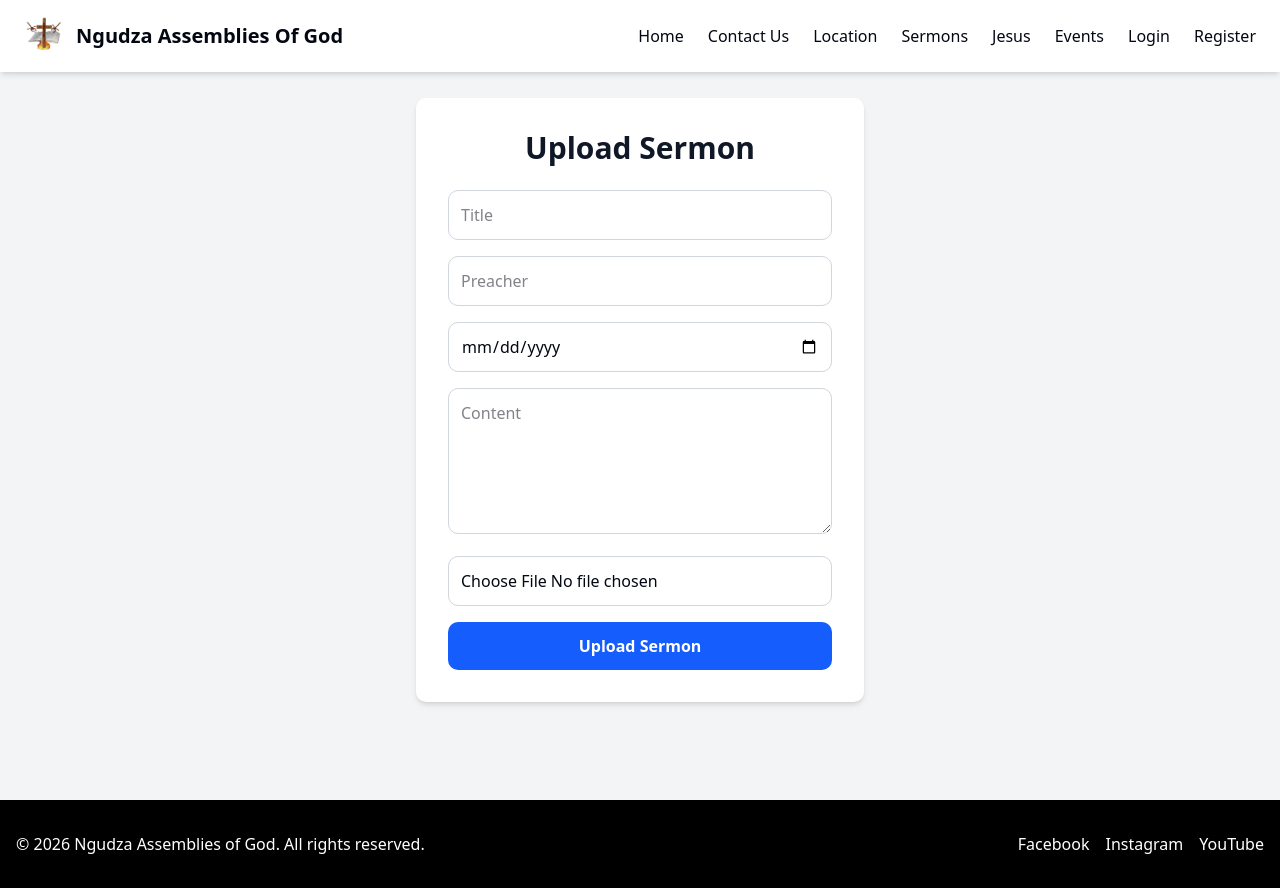
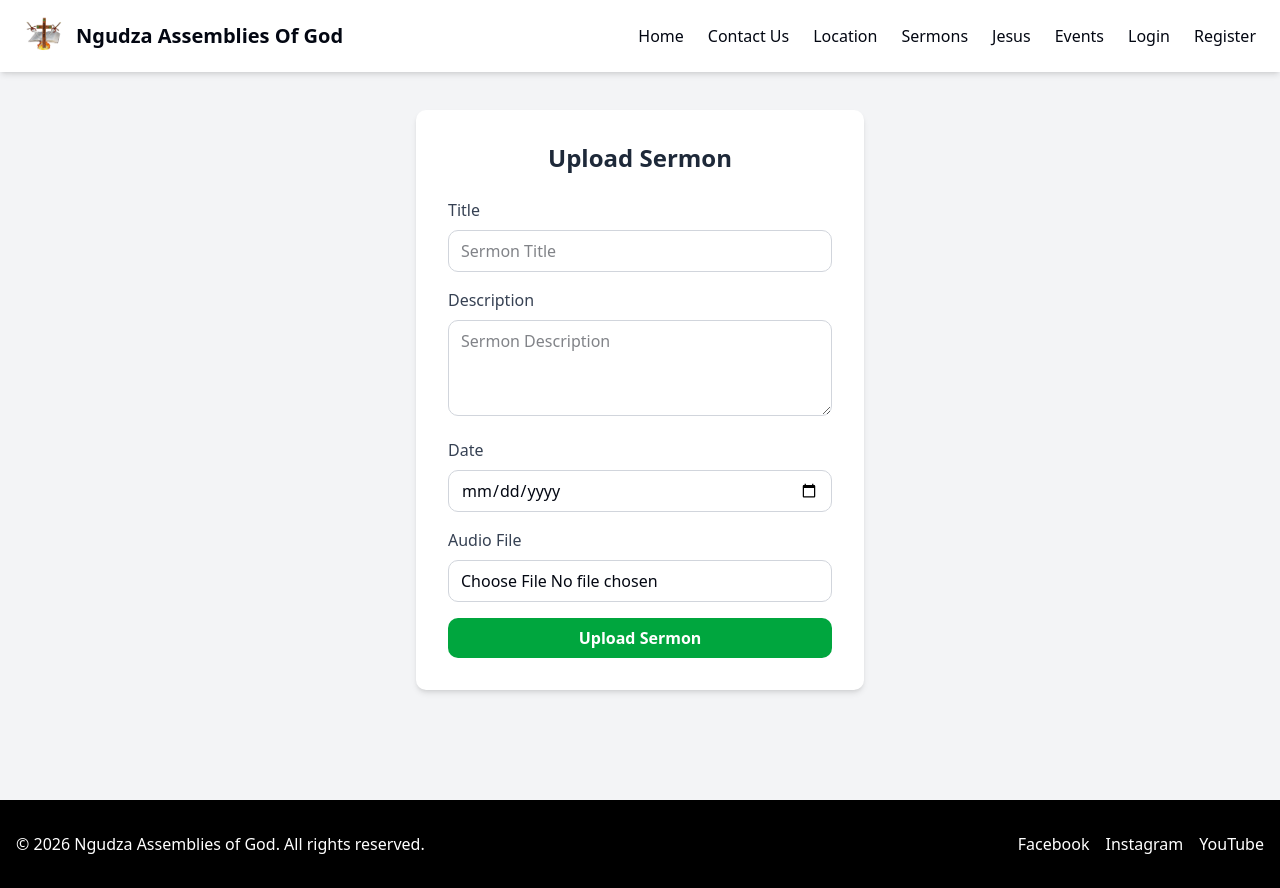
Before and after one commit to MphoJr/NAOG_Frontend, a React (Vite) app: page /Upload in a window 1280 px wide. Built offline with nearby package versions, Linux system fonts and the light colour scheme.

Commit message:
sermons configs

```diff
--- a/src/pages/AdminDashboard.jsx
+++ b/src/pages/AdminDashboard.jsx
@@ -24,7 +24,7 @@ export default function AdminDashboard() {
           </button>
 
           <button
-            onClick={() => navigate("/admin/sermons")}
+            onClick={() => navigate("/Upload")}
             className="w-full bg-green-600 text-white py-3 rounded-lg font-semibold hover:bg-green-700 transition"
           >
             Upload Sermons
--- a/src/pages/EventsList.jsx
+++ b/src/pages/EventsList.jsx
@@ -24,8 +24,8 @@ export default function EventsList() {
 
   return (
     <main className="min-h-screen bg-gray-100 flex items-center justify-center p-6">
-      <div className="w-full max-w-2xl bg-white rounded-lg shadow-md p-8">
-        <h1 className="text-2xl font-bold text-gray-800 mb-6 text-center">
+      <div className="w-full max-w-6xl bg-white rounded-lg shadow-md p-8">
+        <h1 className="text-4xl font-bold text-gray-800 mb-6 text-center">
           Events List
         </h1>
 
--- a/src/pages/UploadSermons.jsx
+++ b/src/pages/UploadSermons.jsx
@@ -1,14 +1,13 @@
+import { useState } from "react";
 import axios from "axios";
-import { useState } from "react";
 
-export default function UploadSermon() {
-  const [form, setForm] = useState({
+export default function UploadSermons() {
+  const [sermonData, setSermonData] = useState({
     title: "",
-    preacher: "",
+    description: "",
     date: "",
-    content: "",
+    audio: null,
   });
-  const [audio, setAudio] = useState(null);
   const [status, setStatus] = useState({
     loading: false,
     message: "",
@@ -16,7 +15,12 @@ export default function UploadSermon() {
   });
 
   const handleChange = (e) => {
-    setForm({ ...form, [e.target.name]: e.target.value });
+    const { name, value, files } = e.target;
+    if (name === "audio") {
+      setSermonData({ ...sermonData, audio: files[0] });
+    } else {
+      setSermonData({ ...sermonData, [name]: value });
+    }
   };
 
   const handleUpload = async (e) => {
@@ -25,18 +29,18 @@ export default function UploadSermon() {
 
     try {
       const token = localStorage.getItem("token");
+
       const formData = new FormData();
+      formData.append("title", sermonData.title);
+      formData.append("description", sermonData.description);
+      formData.append("date", sermonData.date);
+      formData.append("audio", sermonData.audio);
 
-      // Append text fields
-      Object.entries(form).forEach(([key, value]) =>
-        formData.append(key, value),
-      );
-
-      // Append audio file
-      if (audio) formData.append("audio", audio);
-
-      const res = await axios.post("http://localhost:3000/sermons", formData, {
-        headers: { Authorization: `Bearer ${token}` },
+      await axios.post("http://localhost:3000/sermons", formData, {
+        headers: {
+          Authorization: `Bearer ${token}`,
+          "Content-Type": "multipart/form-data",
+        },
       });
 
       setStatus({
@@ -44,90 +48,95 @@ export default function UploadSermon() {
         message: "Sermon uploaded successfully!",
         error: "",
       });
-      setForm({ title: "", preacher: "", date: "", content: "" });
-      setAudio(null);
+      setSermonData({ title: "", description: "", date: "", audio: null });
     } catch (err) {
       console.error("Error uploading sermon:", err);
       setStatus({
         loading: false,
         message: "",
-        error: "Upload failed. Please try again.",
+        error: "Upload failed. Check backend logs.",
       });
     }
   };
 
   return (
-    <main className="w-full min-h-screen bg-gray-100 flex items-center justify-center px-4">
-      <div className="w-full max-w-md bg-white rounded-lg shadow-md p-6 sm:p-8">
-        <h2 className="text-2xl sm:text-3xl font-bold text-center text-gray-900 mb-6">
+    <main className="min-h-screen bg-gray-100 flex items-center justify-center p-6">
+      <div className="w-full max-w-md bg-white rounded-lg shadow-md p-8">
+        <h1 className="text-2xl font-bold text-gray-800 mb-6 text-center">
           Upload Sermon
-        </h2>
+        </h1>
 
         <form onSubmit={handleUpload} className="space-y-4">
+          <div>
+            <label className="block text-gray-700 font-medium mb-2">
+              Title
+            </label>
             <input
               type="text"
               name="title"
-            value={form.title}
+              value={sermonData.title}
               onChange={handleChange}
-            placeholder="Title"
+              className="w-full border border-gray-300 rounded-lg px-3 py-2 focus:ring-2 focus:ring-green-500"
+              placeholder="Sermon Title"
               required
-            className="w-full border border-gray-300 rounded-lg p-3 focus:ring-2 focus:ring-blue-500"
             />
-          <input
-            type="text"
-            name="preacher"
-            value={form.preacher}
+          </div>
+
+          <div>
+            <label className="block text-gray-700 font-medium mb-2">
+              Description
+            </label>
+            <textarea
+              name="description"
+              value={sermonData.description}
               onChange={handleChange}
-            placeholder="Preacher"
+              className="w-full border border-gray-300 rounded-lg px-3 py-2 h-24 focus:ring-2 focus:ring-green-500"
+              placeholder="Sermon Description"
               required
-            className="w-full border border-gray-300 rounded-lg p-3 focus:ring-2 focus:ring-blue-500"
             />
+          </div>
+
+          <div>
+            <label className="block text-gray-700 font-medium mb-2">Date</label>
             <input
               type="date"
               name="date"
-            value={form.date}
+              value={sermonData.date}
               onChange={handleChange}
+              className="w-full border border-gray-300 rounded-lg px-3 py-2 focus:ring-2 focus:ring-green-500"
               required
-            className="w-full border border-gray-300 rounded-lg p-3 focus:ring-2 focus:ring-blue-500"
             />
-          <textarea
-            name="content"
-            value={form.content}
-            onChange={handleChange}
-            placeholder="Content"
-            rows="5"
-            required
-            className="w-full border border-gray-300 rounded-lg p-3 focus:ring-2 focus:ring-blue-500"
-          ></textarea>
+          </div>
 
-          {/* File upload for MP3 */}
+          <div>
+            <label className="block text-gray-700 font-medium mb-2">
+              Audio File
+            </label>
             <input
               type="file"
-            accept="audio/mp3,audio/*"
-            onChange={(e) => setAudio(e.target.files[0])}
+              name="audio"
+              accept="audio/*"
+              onChange={handleChange}
+              className="w-full border border-gray-300 rounded-lg px-3 py-2 focus:ring-2 focus:ring-green-500"
               required
-            className="w-full border border-gray-300 rounded-lg p-3 focus:ring-2 focus:ring-blue-500"
             />
+          </div>
 
           <button
             type="submit"
             disabled={status.loading}
-            className="w-full bg-blue-600 text-white py-3 rounded-lg font-semibold hover:bg-blue-700 transition disabled:opacity-50"
+            className="w-full bg-green-600 text-white py-2 rounded-lg font-semibold hover:bg-green-700 transition disabled:opacity-50"
           >
             {status.loading ? "Uploading..." : "Upload Sermon"}
           </button>
+        </form>
 
         {status.message && (
-            <p className="text-green-600 text-center font-medium">
-              {status.message}
-            </p>
+          <p className="text-green-600 mt-4 text-center">{status.message}</p>
         )}
         {status.error && (
-            <p className="text-red-600 text-center font-medium">
-              {status.error}
-            </p>
+          <p className="text-red-600 mt-4 text-center">{status.error}</p>
         )}
-        </form>
       </div>
     </main>
   );
```
Lines whose indentation alone changed are shown as unchanged.
